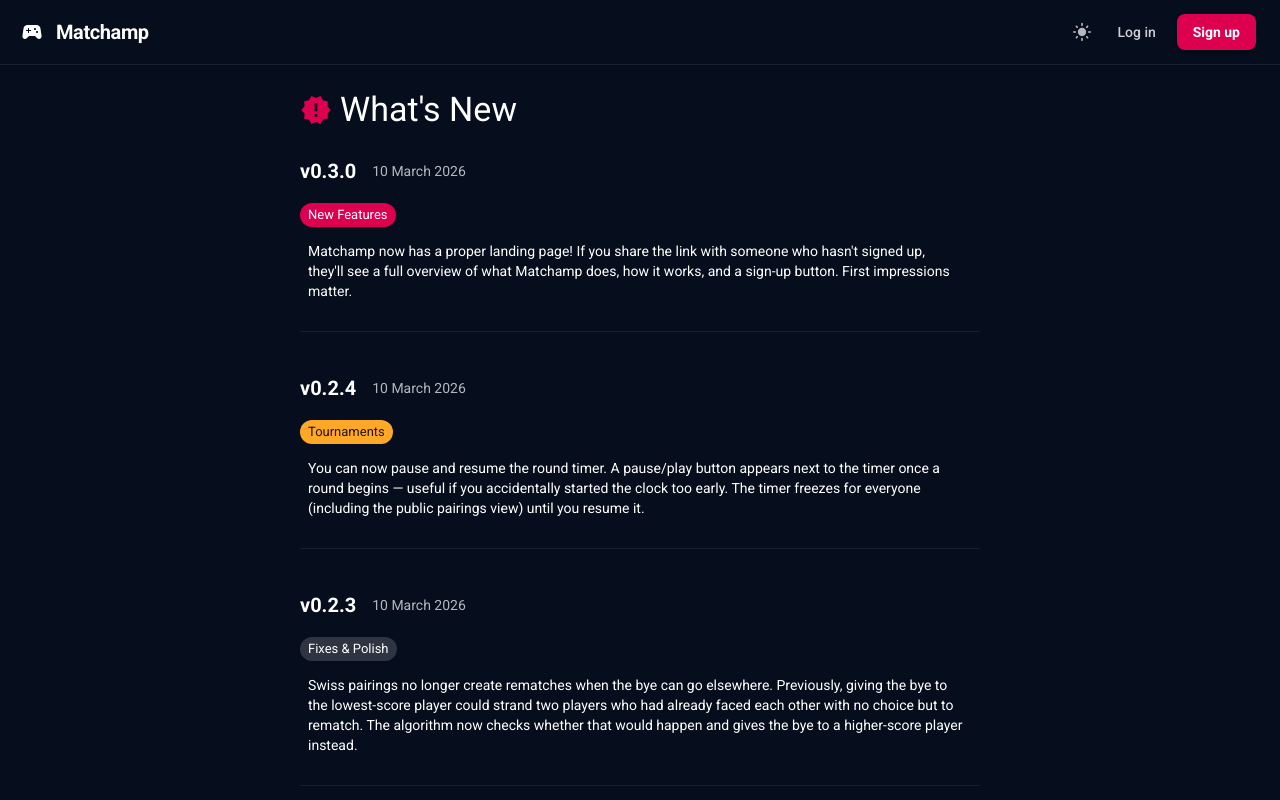
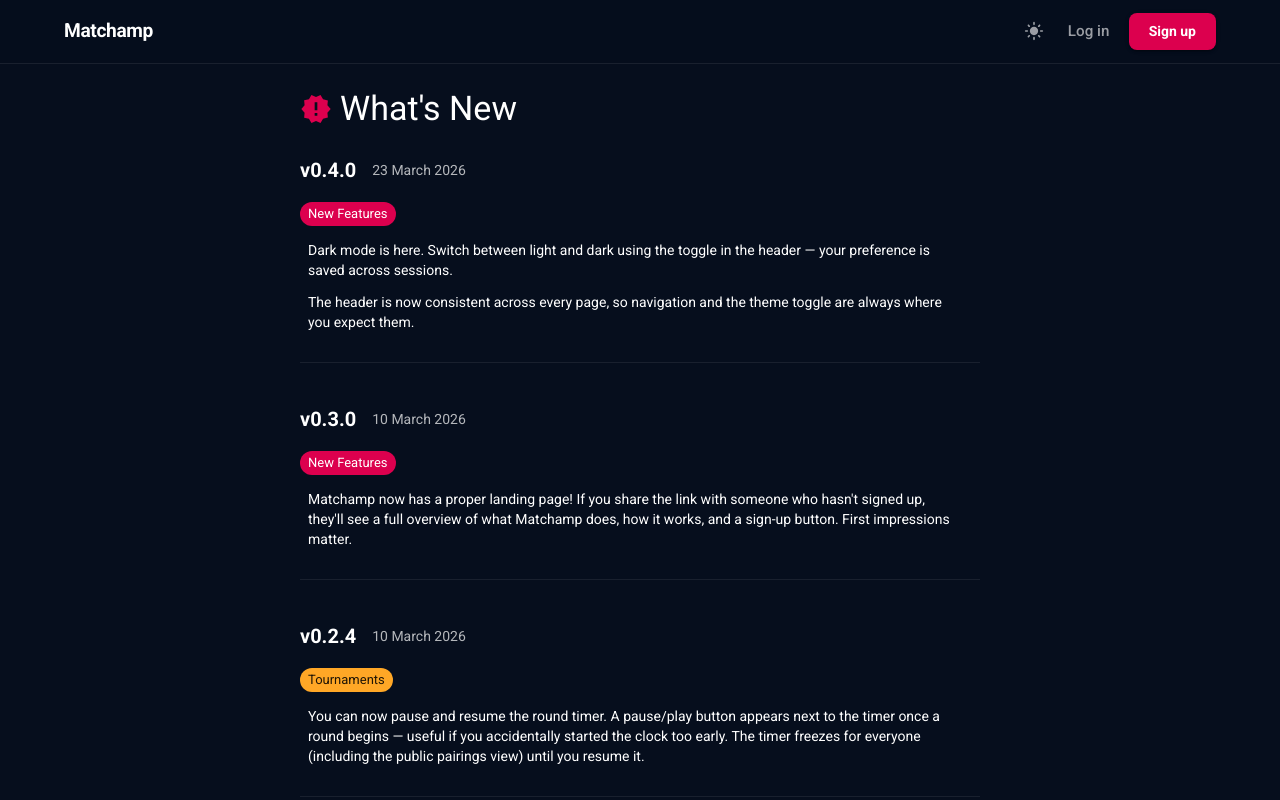
Before and after one commit to Ashley-Bennett/tournamentOrganiser, a React (Vite) app in the folder frontend/: page /whats-new in a window 1280 px wide. Built offline with nearby package versions, Linux system fonts and the light colour scheme.

Commit message:
docs: update changelog instructions and add 0.4.0 patch notes
- patch notes now updated at push time, not per-commit
- add 0.4.0 entry: dark mode toggle, consistent header

```diff
--- a/frontend/src/App.tsx
+++ b/frontend/src/App.tsx
@@ -47,26 +47,16 @@ function RootRoute() {
   return <Landing />;
 }
 
-function App() {
+/**
+ * App shell for all routes other than "/".
+ * Landing has its own full-screen layout with a bespoke nav;
+ * everything else gets the shared Header + scrollable Container.
+ */
+function AppLayout({ children }: { children: React.ReactNode }) {
   return (
-    <WorkspaceProvider>
-      {/*
-       * Header is hoisted here so it renders identically on every route —
-       * the landing page, auth pages, and all app pages share the same nav.
-       * The scrollable content area below it switches between full-width
-       * (landing) and container-constrained (app pages).
-       */}
     <Box sx={{ display: "flex", flexDirection: "column", height: "100dvh" }}>
       <Header />
       <Box sx={{ flex: 1, overflow: "auto", minHeight: 0 }}>
-          <Routes>
-            {/* ── Landing (full-width, no container) ─────────────── */}
-            <Route path="/" element={<RootRoute />} />
-
-            {/* ── All other routes (container-constrained) ────────── */}
-            <Route
-              path="/*"
-              element={
         <Container
           component="main"
           sx={{
@@ -77,24 +67,43 @@ function App() {
             minHeight: "100%",
           }}
         >
+          {children}
+        </Container>
+      </Box>
+    </Box>
+  );
+}
+
+function App() {
+  return (
+    <WorkspaceProvider>
       <Routes>
-                    {/* ── Public ────────────────────────────────── */}
+        {/* ── Landing: full-screen, own nav ───────────────────────── */}
+        <Route path="/" element={<RootRoute />} />
+
+        {/* ── All other routes: shared Header + Container ─────────── */}
+        <Route
+          path="/*"
+          element={
+            <AppLayout>
+              <Routes>
+                {/* ── Public ──────────────────────────────────── */}
                 <Route path="/login" element={<Login />} />
                 <Route path="/register" element={<Register />} />
                 <Route path="/forgot-password" element={<ForgotPassword />} />
                 <Route path="/reset-password" element={<ResetPassword />} />
 
-                    {/* ── Public pairings (no auth required) ────── */}
+                {/* ── Public pairings (no auth required) ──────── */}
                 <Route path="/public/t/:publicSlug" element={<TournamentPairings />} />
 
-                    {/* ── Invite & claim links ──────────────────── */}
+                {/* ── Invite & claim links ─────────────────────── */}
                 <Route path="/invite/:token" element={<AcceptInvite />} />
                 <Route path="/claim/:token" element={<ClaimPlayer />} />
 
-                    {/* ── What's New ────────────────────────────── */}
+                {/* ── What's New ───────────────────────────────── */}
                 <Route path="/whats-new" element={<WhatsNew />} />
 
-                    {/* ── Post-signup onboarding ────────────────── */}
+                {/* ── Post-signup onboarding ───────────────────── */}
                 <Route
                   path="/welcome"
                   element={
@@ -104,7 +113,7 @@ function App() {
                   }
                 />
 
-                    {/* ── Player profile ────────────────────────── */}
+                {/* ── Player profile ───────────────────────────── */}
                 <Route
                   path="/me"
                   element={
@@ -114,7 +123,7 @@ function App() {
                   }
                 />
 
-                    {/* ── Workspace management ──────────────────── */}
+                {/* ── Workspace management ─────────────────────── */}
                 <Route
                   path="/workspaces/new"
                   element={
@@ -132,7 +141,7 @@ function App() {
                   }
                 />
 
-                    {/* ── Redirect /dashboard → workspace home ──── */}
+                {/* ── Redirect /dashboard → workspace home ─────── */}
                 <Route
                   path="/dashboard"
                   element={
@@ -142,7 +151,7 @@ function App() {
                   }
                 />
 
-                    {/* ── Workspace-scoped routes ───────────────── */}
+                {/* ── Workspace-scoped routes ───────────────────── */}
                 <Route
                   path="/w/:workspaceSlug/dashboard"
                   element={
@@ -192,12 +201,10 @@ function App() {
                   }
                 />
               </Routes>
-                </Container>
+            </AppLayout>
           }
         />
       </Routes>
-        </Box>
-      </Box>
     </WorkspaceProvider>
   );
 }
--- a/frontend/src/components/Header.tsx
+++ b/frontend/src/components/Header.tsx
@@ -1,11 +1,11 @@
 import React, { useState } from "react";
 import { Link as RouterLink, useNavigate } from "react-router-dom";
 import {
-  AppBar,
-  Toolbar,
+  Box,
+  Button,
+  Container,
   Typography,
-  Button,
-  Box,
+  Stack,
   Chip,
   IconButton,
   Menu,
@@ -19,7 +19,6 @@ import {
   Tooltip,
 } from "@mui/material";
 import {
-  SportsEsports as TournamentIcon,
   WorkspacesOutlined as WorkspaceIcon,
   ArrowDropDown as ArrowDropDownIcon,
   Menu as MenuIcon,
@@ -29,6 +28,10 @@ import {
 import { useAuth } from "../AuthContext";
 import { useWorkspace } from "../WorkspaceContext";
 import { useThemeMode } from "../ThemeContext";
+
+const BORDER = "rgba(255,255,255,0.08)";
+const TEXT_MUTED = "rgba(255,255,255,0.6)";
+const ACCENT = "#dc004e";
 
 const Header: React.FC = () => {
   const { user, logout, displayName } = useAuth();
@@ -52,72 +55,73 @@ const Header: React.FC = () => {
 
   const homeHref = activeWorkspace ? wPath("/tournaments") : "/dashboard";
 
-  const ThemeToggle = () => (
-    <Tooltip title={mode === "dark" ? "Switch to light mode" : "Switch to dark mode"}>
-      <IconButton
-        color="inherit"
-        onClick={toggleTheme}
-        aria-label="Toggle light/dark mode"
-        size="small"
-        sx={{ opacity: 0.7, "&:hover": { opacity: 1 } }}
-      >
-        {mode === "dark" ? <LightModeIcon fontSize="small" /> : <DarkModeIcon fontSize="small" />}
-      </IconButton>
-    </Tooltip>
-  );
+  const navBtnSx = {
+    color: TEXT_MUTED,
+    textTransform: "none" as const,
+    fontWeight: 500,
+    fontSize: "0.95rem",
+    "&:hover": { color: "white", bgcolor: "transparent" },
+  };
 
   return (
-    <AppBar position="static">
-      <Toolbar>
-        {/* ── Logo ──────────────────────────────────────────────── */}
+    <Box
+      component="header"
+      sx={{
+        position: "sticky",
+        top: 0,
+        zIndex: 1100,
+        backdropFilter: "blur(12px)",
+        bgcolor: "rgba(6,14,29,0.88)",
+        borderBottom: `1px solid ${BORDER}`,
+      }}
+    >
+      <Container maxWidth="lg">
+        <Stack
+          direction="row"
+          alignItems="center"
+          justifyContent="space-between"
+          sx={{ py: 1.5 }}
+        >
+          {/* ── Logo ────────────────────────────────────── */}
+          <Stack direction="row" alignItems="center" spacing={2}>
             <Box
               component={RouterLink}
               to={user ? homeHref : "/"}
-          sx={{
-            display: "flex",
-            alignItems: "center",
-            textDecoration: "none",
-            color: "inherit",
-            mr: 1,
-          }}
+              sx={{ textDecoration: "none" }}
             >
-          <IconButton
-            edge="start"
-            color="inherit"
-            aria-label="Go to home"
-            sx={{ mr: 0.5 }}
-          >
-            <TournamentIcon />
-          </IconButton>
               <Typography
                 variant="h6"
-            component="div"
-            sx={{ fontWeight: 800, letterSpacing: "-0.02em" }}
+                sx={{
+                  fontWeight: 900,
+                  letterSpacing: "-0.02em",
+                  color: "white",
+                  fontSize: "1.2rem",
+                }}
               >
                 Matchamp
               </Typography>
             </Box>
 
-        {/* ── Workspace switcher chip ────────────────────────────── */}
+            {/* ── Workspace switcher ───────────────────── */}
             {activeWorkspace && (
               <>
                 <Chip
-              icon={<WorkspaceIcon />}
+                  icon={<WorkspaceIcon sx={{ fontSize: "0.95rem !important" }} />}
                   label={activeWorkspace.name}
                   deleteIcon={<ArrowDropDownIcon />}
                   onDelete={(e) => setWsMenuAnchor(e.currentTarget as HTMLElement)}
                   onClick={(e) => setWsMenuAnchor(e.currentTarget)}
                   size="small"
+                  variant="outlined"
                   sx={{
-                ml: 1.5,
-                color: "inherit",
-                borderColor: "rgba(255,255,255,0.25)",
+                    color: TEXT_MUTED,
+                    borderColor: "rgba(255,255,255,0.2)",
                     cursor: "pointer",
-                "& .MuiChip-icon": { color: "rgba(255,255,255,0.6)" },
-                "& .MuiChip-deleteIcon": { color: "rgba(255,255,255,0.5)" },
-                "&:hover": { borderColor: "rgba(255,255,255,0.5)" },
+                    fontSize: "0.8rem",
+                    "& .MuiChip-icon": { color: TEXT_MUTED },
+                    "& .MuiChip-deleteIcon": { color: "rgba(255,255,255,0.4)" },
+                    "&:hover": { borderColor: "rgba(255,255,255,0.45)", color: "white" },
                   }}
-              variant="outlined"
                 />
                 <Menu
                   anchorEl={wsMenuAnchor}
@@ -150,89 +154,88 @@ const Header: React.FC = () => {
                 </Menu>
               </>
             )}
+          </Stack>
 
-        {/* Spacer */}
-        <Box flexGrow={1} />
-
-        {/* ── Nav ───────────────────────────────────────────────── */}
+          {/* ── Right side ──────────────────────────────── */}
           {user ? (
             <>
-            {/* Desktop nav */}
-            <Box sx={{ display: { xs: "none", sm: "flex" }, gap: 1, alignItems: "center" }}>
-              <Button
-                color="inherit"
-                component={RouterLink}
-                to={wPath("/dashboard")}
-                sx={{ textTransform: "none", opacity: 0.8, "&:hover": { opacity: 1 } }}
+              {/* Desktop */}
+              <Stack
+                direction="row"
+                alignItems="center"
+                spacing={0.5}
+                sx={{ display: { xs: "none", sm: "flex" } }}
               >
+                <Button component={RouterLink} to={wPath("/dashboard")} sx={navBtnSx}>
                   Dashboard
                 </Button>
-              <Button
-                color="inherit"
-                component={RouterLink}
-                to={wPath("/tournaments")}
-                sx={{ textTransform: "none", opacity: 0.8, "&:hover": { opacity: 1 } }}
-              >
+                <Button component={RouterLink} to={wPath("/tournaments")} sx={navBtnSx}>
                   Tournaments
                 </Button>
-              <Button
-                color="inherit"
-                component={RouterLink}
-                to="/me"
-                sx={{ textTransform: "none", opacity: 0.8, "&:hover": { opacity: 1 } }}
-              >
+                <Button component={RouterLink} to="/me" sx={navBtnSx}>
                   My Profile
                 </Button>
-              <Button
-                color="inherit"
-                component={RouterLink}
-                to="/whats-new"
-                sx={{ textTransform: "none", opacity: 0.8, "&:hover": { opacity: 1 } }}
-              >
+                <Button component={RouterLink} to="/whats-new" sx={navBtnSx}>
                   What&apos;s New
                 </Button>
+
                 <Button
                   variant="contained"
-                color="primary"
-                sx={{ textTransform: "none", fontWeight: 600, ml: 1, borderRadius: "8px" }}
                   onClick={() => navigate(wPath("/tournaments"), { state: { openCreate: true } })}
+                  sx={{
+                    ml: 1,
+                    bgcolor: ACCENT,
+                    "&:hover": { bgcolor: "#b8003f" },
+                    textTransform: "none",
+                    fontWeight: 600,
+                    borderRadius: "8px",
+                    fontSize: "0.9rem",
+                  }}
                 >
                   Create Tournament
                 </Button>
-              <Typography
-                variant="body2"
-                sx={{ ml: 1.5, opacity: 0.6, fontSize: "0.85rem" }}
-              >
+
+                <Typography sx={{ ml: 1, color: TEXT_MUTED, fontSize: "0.82rem" }}>
                   {displayName}
                 </Typography>
-              <ThemeToggle />
-              <Button
-                color="inherit"
-                onClick={handleLogout}
-                sx={{ textTransform: "none", opacity: 0.6, "&:hover": { opacity: 1 } }}
+
+                <Tooltip title={mode === "dark" ? "Switch to light mode" : "Switch to dark mode"}>
+                  <IconButton
+                    onClick={toggleTheme}
+                    size="small"
+                    sx={{ color: TEXT_MUTED, "&:hover": { color: "white" } }}
                   >
+                    {mode === "dark" ? <LightModeIcon fontSize="small" /> : <DarkModeIcon fontSize="small" />}
+                  </IconButton>
+                </Tooltip>
+
+                <Button onClick={handleLogout} sx={navBtnSx}>
                   Logout
                 </Button>
-            </Box>
+              </Stack>
 
-            {/* Mobile hamburger */}
-            <Box sx={{ display: { xs: "flex", sm: "none" }, alignItems: "center", gap: 0.5 }}>
-              <ThemeToggle />
+              {/* Mobile */}
+              <Stack direction="row" alignItems="center" spacing={0.5} sx={{ display: { xs: "flex", sm: "none" } }}>
+                <Tooltip title={mode === "dark" ? "Light mode" : "Dark mode"}>
                   <IconButton
-                color="inherit"
+                    onClick={toggleTheme}
+                    size="small"
+                    sx={{ color: TEXT_MUTED, "&:hover": { color: "white" } }}
+                  >
+                    {mode === "dark" ? <LightModeIcon fontSize="small" /> : <DarkModeIcon fontSize="small" />}
+                  </IconButton>
+                </Tooltip>
+                <IconButton
+                  onClick={() => setDrawerOpen(true)}
                   aria-label="Open navigation menu"
-                onClick={() => setDrawerOpen(true)}
+                  sx={{ color: TEXT_MUTED, "&:hover": { color: "white" } }}
                 >
                   <MenuIcon />
                 </IconButton>
-            </Box>
+              </Stack>
 
               {/* Mobile drawer */}
-            <Drawer
-              anchor="right"
-              open={drawerOpen}
-              onClose={() => setDrawerOpen(false)}
-            >
+              <Drawer anchor="right" open={drawerOpen} onClose={() => setDrawerOpen(false)}>
                 <Box sx={{ width: 260, pt: 2 }} role="navigation">
                   {displayName && (
                     <Typography variant="body2" color="text.secondary" sx={{ px: 2, pb: 1 }}>
@@ -283,30 +286,41 @@ const Header: React.FC = () => {
               </Drawer>
             </>
           ) : (
-          /* Unauthenticated — shown on landing page and auth pages */
-          <Box sx={{ display: "flex", gap: 1, alignItems: "center" }}>
-            <ThemeToggle />
-            <Button
-              color="inherit"
-              component={RouterLink}
-              to="/login"
-              sx={{ textTransform: "none", opacity: 0.8, "&:hover": { opacity: 1 } }}
+            /* Unauthenticated — shown on auth pages (/login, /register, etc.) */
+            <Stack direction="row" alignItems="center" spacing={1}>
+              <Tooltip title={mode === "dark" ? "Switch to light mode" : "Switch to dark mode"}>
+                <IconButton
+                  onClick={toggleTheme}
+                  size="small"
+                  sx={{ color: TEXT_MUTED, "&:hover": { color: "white" } }}
                 >
+                  {mode === "dark" ? <LightModeIcon fontSize="small" /> : <DarkModeIcon fontSize="small" />}
+                </IconButton>
+              </Tooltip>
+              <Button component={RouterLink} to="/login" sx={navBtnSx}>
                 Log in
               </Button>
               <Button
-              variant="contained"
-              color="primary"
                 component={RouterLink}
                 to="/register"
-              sx={{ textTransform: "none", fontWeight: 600, borderRadius: "8px" }}
+                variant="contained"
+                sx={{
+                  bgcolor: ACCENT,
+                  "&:hover": { bgcolor: "#b8003f" },
+                  textTransform: "none",
+                  fontWeight: 600,
+                  borderRadius: "8px",
+                  px: 2.5,
+                  py: 0.75,
+                }}
               >
                 Sign up
               </Button>
+            </Stack>
+          )}
+        </Stack>
+      </Container>
     </Box>
-        )}
-      </Toolbar>
-    </AppBar>
   );
 };
 
--- a/frontend/src/data/patchNotes.ts
+++ b/frontend/src/data/patchNotes.ts
@@ -8,6 +8,19 @@ export interface PatchNote {
 }
 
 const patchNotes: PatchNote[] = [
+  {
+    version: "0.4.0",
+    date: "2026-03-23",
+    entries: [
+      {
+        category: "New Features",
+        items: [
+          "Dark mode is here. Switch between light and dark using the toggle in the header — your preference is saved across sessions.",
+          "The header is now consistent across every page, so navigation and the theme toggle are always where you expect them.",
+        ],
+      },
+    ],
+  },
   {
     version: "0.3.0",
     date: "2026-03-10",
--- a/frontend/src/pages/Landing.tsx
+++ b/frontend/src/pages/Landing.tsx
@@ -6,10 +6,14 @@ import {
   Typography,
   Stack,
   Chip,
+  IconButton,
+  Tooltip,
 } from "@mui/material";
 import { Link } from "react-router-dom";
-// Nav is provided by the shared Header component (see App.tsx)
+import LightModeIcon from "@mui/icons-material/LightMode";
+import DarkModeIcon from "@mui/icons-material/DarkMode";
 import EmojiEventsIcon from "@mui/icons-material/EmojiEvents";
+import { useThemeMode } from "../ThemeContext";
 import GroupsIcon from "@mui/icons-material/Groups";
 import ShareIcon from "@mui/icons-material/Share";
 import SpeedIcon from "@mui/icons-material/Speed";
@@ -127,14 +131,84 @@ const steps = [
 ];
 
 export default function Landing() {
+  const { mode, toggleTheme } = useThemeMode();
+
   return (
-    <Box sx={{ bgcolor: BG, minHeight: "100%", color: "white" }}>
+    <Box sx={{ bgcolor: BG, minHeight: "100vh", color: "white" }}>
+
+      {/* ── Nav ─────────────────────────────────────────── */}
+      <Box
+        component="nav"
+        sx={{
+          position: "sticky",
+          top: 0,
+          zIndex: 100,
+          backdropFilter: "blur(12px)",
+          bgcolor: "rgba(6,14,29,0.88)",
+          borderBottom: `1px solid ${BORDER}`,
+        }}
+      >
+        <Container maxWidth="lg">
+          <Stack
+            direction="row"
+            alignItems="center"
+            justifyContent="space-between"
+            sx={{ py: 1.5 }}
+          >
+            <Typography
+              variant="h6"
+              sx={{ fontWeight: 900, letterSpacing: "-0.02em", color: "white", fontSize: "1.2rem" }}
+            >
+              Matchamp
+            </Typography>
+            <Stack direction="row" spacing={1} alignItems="center">
+              <Tooltip title={mode === "dark" ? "Switch to light mode" : "Switch to dark mode"}>
+                <IconButton
+                  onClick={toggleTheme}
+                  size="small"
+                  sx={{ color: TEXT_MUTED, "&:hover": { color: "white" } }}
+                >
+                  {mode === "dark" ? <LightModeIcon fontSize="small" /> : <DarkModeIcon fontSize="small" />}
+                </IconButton>
+              </Tooltip>
+              <Button
+                component={Link}
+                to="/login"
+                sx={{
+                  color: TEXT_MUTED,
+                  textTransform: "none",
+                  fontWeight: 500,
+                  "&:hover": { color: "white", bgcolor: "transparent" },
+                }}
+              >
+                Log in
+              </Button>
+              <Button
+                component={Link}
+                to="/register"
+                variant="contained"
+                sx={{
+                  bgcolor: ACCENT,
+                  "&:hover": { bgcolor: "#b8003f" },
+                  textTransform: "none",
+                  fontWeight: 600,
+                  borderRadius: "8px",
+                  px: 2.5,
+                  py: 0.75,
+                }}
+              >
+                Sign up
+              </Button>
+            </Stack>
+          </Stack>
+        </Container>
+      </Box>
 
       {/* ── Hero ────────────────────────────────────────── */}
       <Box
         sx={{
           background: `linear-gradient(160deg, #060e1d 0%, #0d2044 50%, #060e1d 100%)`,
-          pt: { xs: 6, md: 10 },
+          pt: { xs: 8, md: 12 },
           pb: { xs: 4, md: 6 },
           textAlign: "center",
           position: "relative",
```
Also changed, not shown: frontend/src/ThemeContext.tsx (+0 -10 lines), 1 other file (tests, documents, lock files or other folders). Lines whose indentation alone changed are shown as unchanged.
